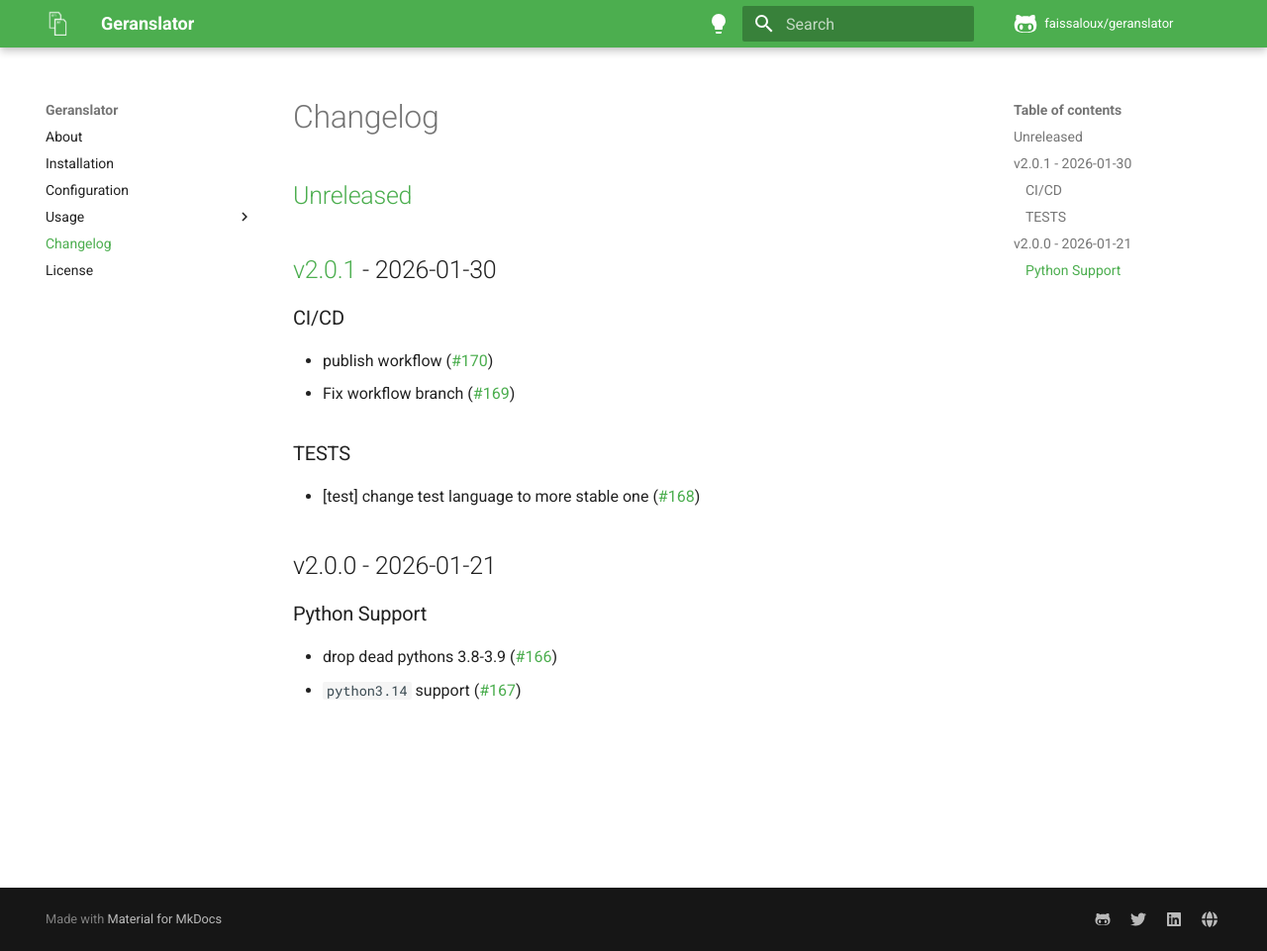
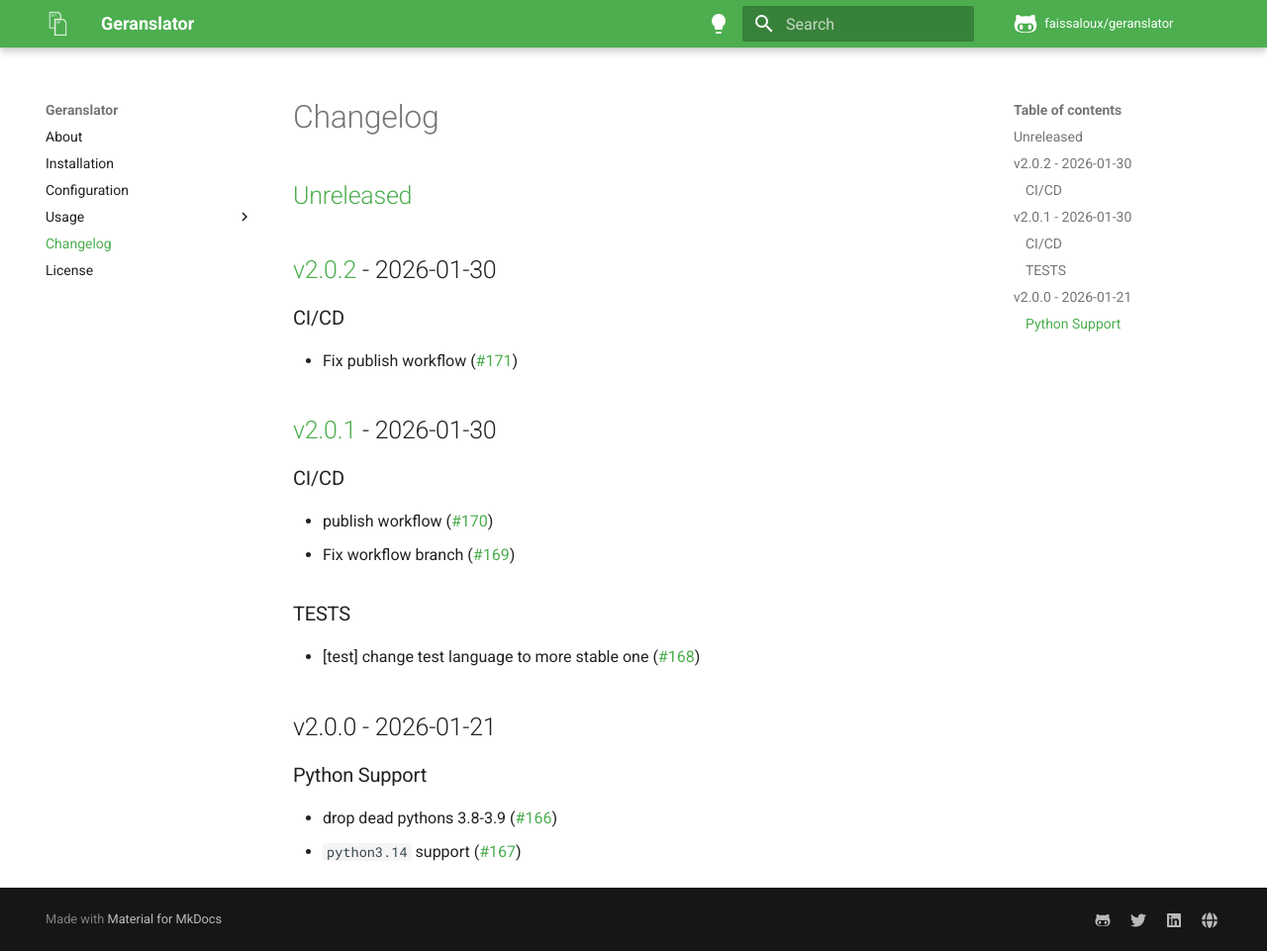
Before and after one commit to faissaloux/geranslator, an MkDocs documentation site: the page built from docs/changelog.md, in a window 1280 px wide and 961 px high. Shown: the whole window at 99% size. Built offline with MkDocs 1.6.1 and Material for MkDocs 9.7.7, drawn with Linux system fonts in a browser that asks for light colours; comment, search, counter and statistics services are not loaded.

Commit message:
release:2.0.2

```diff
--- a/docs/changelog.md
+++ b/docs/changelog.md
@@ -1,4 +1,8 @@
-## [Unreleased](https://github.com/faissaloux/geranslator/compare/v2.0.1...2.x)
+## [Unreleased](https://github.com/faissaloux/geranslator/compare/v2.0.2...2.x)
+
+## [v2.0.2](https://github.com/faissaloux/geranslator/compare/v2.0.1...v2.0.2) - 2026-01-30
+### CI/CD
+- Fix publish workflow ([#171](https://github.com/faissaloux/geranslator/pull/171))
 
 ## [v2.0.1](https://github.com/faissaloux/geranslator/compare/v2.0.0...v2.0.1) - 2026-01-30
 ### CI/CD
--- a/setup.cfg
+++ b/setup.cfg
@@ -1,6 +1,6 @@
 [metadata]
 name = geranslator
-version = 2.0.1
+version = 2.0.2
 description = Translate your translation files
 long_description = file: README.md
 long_description_content_type = text/markdown
```
Also changed, not shown: CHANGELOG.md (+5 -1 lines), README.md (+2 -2 lines).
